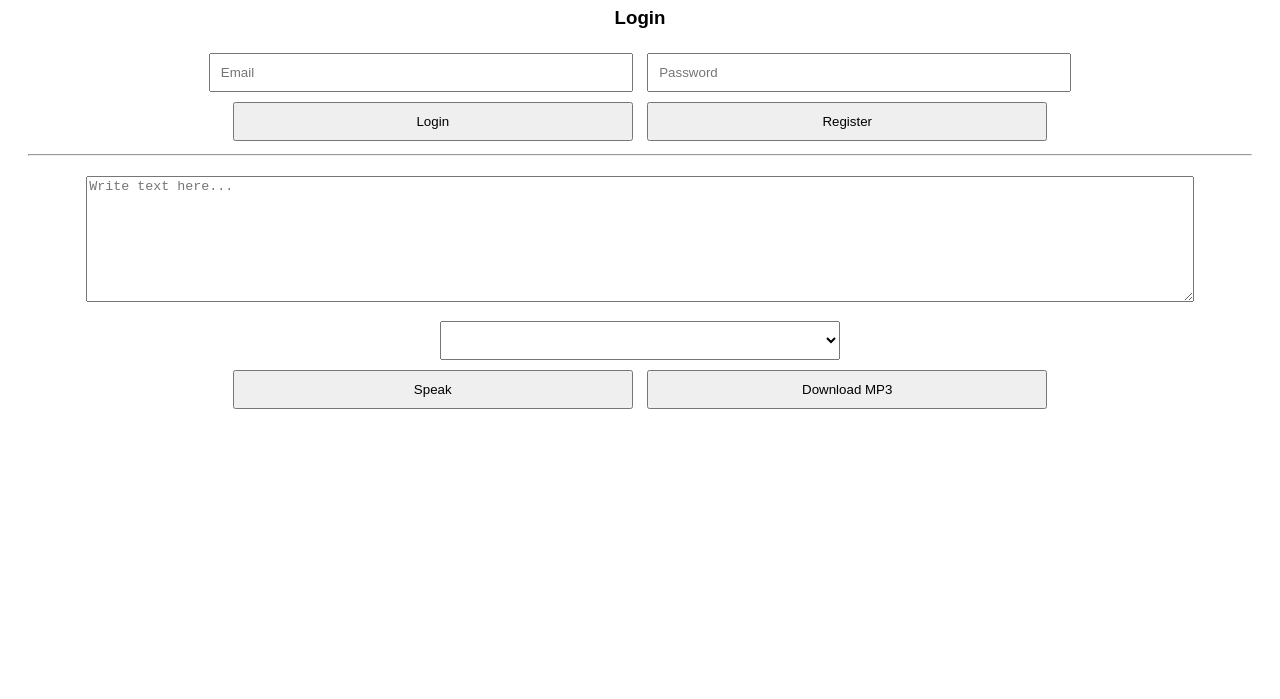
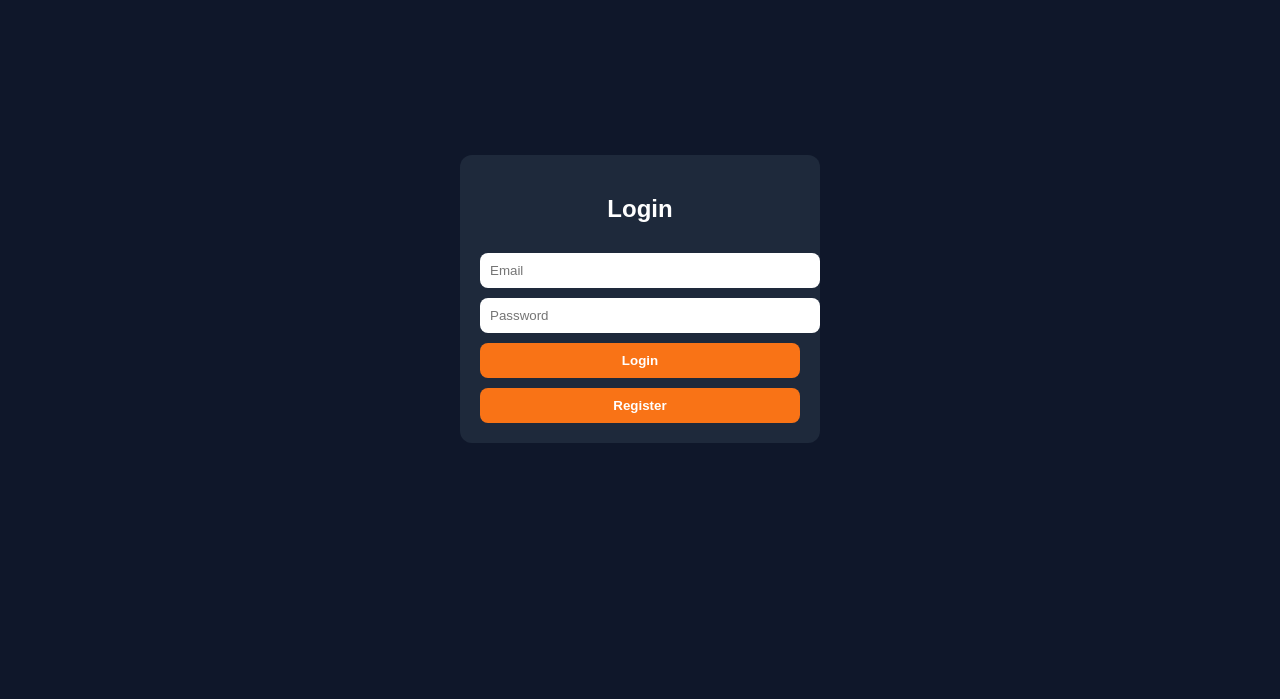
Before and after one commit to Sardeveloper/SAR-text-to-speech, a website: page public/index.html in a window 1280 px wide. Shown: the part 101-800 px from the top of the page. Drawn offline with Linux system fonts and the light colour scheme.

Commit message:
Fix UI: login flow + SaaS dashboard design

```diff
--- a/public/index.html
+++ b/public/index.html
@@ -1,63 +1,128 @@
 <!DOCTYPE html>
 <html>
 <head>
-  <title>SAR Text to Speech</title>
+  <title>SAR Text-to-Speech</title>
   <meta name="viewport" content="width=device-width, initial-scale=1.0">
 
   <style>
     body {
-      font-family: Arial;
-      text-align: center;
+      margin: 0;
+      font-family: Arial, sans-serif;
+      background: #0f172a;
+      color: white;
+    }
+
+    /* LOGIN SCREEN */
+    .login-screen {
+      display: flex;
+      justify-content: center;
+      align-items: center;
+      height: 100vh;
+      flex-direction: column;
+    }
+
+    .card {
+      background: #1e293b;
+      padding: 20px;
+      border-radius: 12px;
+      width: 320px;
+    }
+
+    input, button, select, textarea {
+      width: 100%;
+      margin-top: 10px;
+      padding: 10px;
+      border-radius: 8px;
+      border: none;
+    }
+
+    button {
+      background: #f97316;
+      color: white;
+      cursor: pointer;
+      font-weight: bold;
+    }
+
+    button:hover {
+      background: #ea580c;
+    }
+
+    /* MAIN APP */
+    .app {
+      display: none;
       padding: 20px;
     }
 
-    textarea {
-      width: 90%;
-      height: 120px;
-      margin-bottom: 10px;
+    .header {
+      background: #111827;
+      padding: 15px;
+      text-align: center;
+      font-size: 20px;
+      font-weight: bold;
     }
 
-    select, button, input {
-      padding: 10px;
-      margin: 5px;
-      width: 90%;
-      max-width: 400px;
+    .container {
+      max-width: 600px;
+      margin: auto;
+      margin-top: 30px;
     }
 
-    .box {
-      margin-top: 20px;
+    textarea {
+      height: 120px;
+      resize: none;
+    }
+
+    .row {
+      display: flex;
+      gap: 10px;
+    }
+
+    .row button {
+      flex: 1;
     }
   </style>
 </head>
 
 <body>
 
-  <h1>SAR Text-to-Speech</h1>
+<!-- LOGIN PAGE -->
+<div class="login-screen" id="loginScreen">
 
-  <!-- LOGIN -->
-  <div class="box">
-    <h3>Login</h3>
-    <input id="email" placeholder="Email" />
-    <input id="password" type="password" placeholder="Password" />
+  <div class="card">
+    <h2 style="text-align:center;">Login</h2>
+
+    <input id="email" placeholder="Email">
+    <input id="password" type="password" placeholder="Password">
 
     <button onclick="login()">Login</button>
     <button onclick="register()">Register</button>
   </div>
 
-  <hr>
+</div>
 
-  <!-- TEXT AREA -->
-  <div class="box">
-    <textarea id="text" placeholder="Write text here..."></textarea>
+<!-- MAIN APP -->
+<div class="app" id="app">
 
-    <br>
+  <div class="header">
+    SAR Text-to-Speech Dashboard
+  </div>
+
+  <div class="container">
+
+    <textarea id="text" placeholder="Write something..."></textarea>
 
     <select id="voice"></select>
 
-    <br>
+    <div class="row">
+      <button onclick="speak()">Speak</button>
+      <button onclick="downloadSpeech()">Download</button>
+    </div>
 
-    <button onclick="speak()">Speak</button>
-    <button onclick="downloadSpeech()">Download MP3</button>
+    <button onclick="logout()" style="margin-top:15px; background:red;">
+      Logout
+    </button>
+
+  </div>
 </div>
 
 <script>
@@ -66,20 +131,19 @@
 
 function loadVoices() {
   voices = speechSynthesis.getVoices();
+  const v = document.getElementById("voice");
 
-      const voiceSelect = document.getElementById("voice");
-      voiceSelect.innerHTML = "";
+  v.innerHTML = "";
 
   voices.forEach((voice, i) => {
-        const option = document.createElement("option");
+    let option = document.createElement("option");
     option.value = i;
-        option.textContent = voice.name + " (" + voice.lang + ")";
-        voiceSelect.appendChild(option);
+    option.textContent = voice.name;
+    v.appendChild(option);
   });
 }
 
 speechSynthesis.onvoiceschanged = loadVoices;
-
 loadVoices();
 
 // ---------------- LOGIN ----------------
@@ -95,7 +159,13 @@
   });
 
   const data = await res.json();
-      alert(JSON.stringify(data));
+
+  if (data.success) {
+    document.getElementById("loginScreen").style.display = "none";
+    document.getElementById("app").style.display = "block";
+  } else {
+    alert(data.error || "Login failed");
+  }
 }
 
 // ---------------- REGISTER ----------------
@@ -111,21 +181,20 @@
   });
 
   const data = await res.json();
-      alert(JSON.stringify(data));
+
+  alert(data.success ? "Registered!" : data.error);
 }
 
 // ---------------- SPEAK ----------------
 function speak() {
 
   const text = document.getElementById("text").value;
-
   const voiceIndex = document.getElementById("voice").value;
 
-      const utterance = new SpeechSynthesisUtterance(text);
+  const utter = new SpeechSynthesisUtterance(text);
+  utter.voice = voices[voiceIndex];
 
-      utterance.voice = voices[voiceIndex];
-
-      speechSynthesis.speak(utterance);
+  speechSynthesis.speak(utter);
 }
 
 // ---------------- DOWNLOAD ----------------
@@ -142,15 +211,19 @@
   const data = await res.json();
 
   if (data.audio) {
-
     const a = document.createElement("a");
     a.href = data.audio;
     a.download = "speech.wav";
     a.click();
+  } else {
+    alert("Failed");
+  }
+}
 
-      } else {
-        alert("Download failed");
-      }
+// ---------------- LOGOUT ----------------
+function logout() {
+  document.getElementById("loginScreen").style.display = "flex";
+  document.getElementById("app").style.display = "none";
 }
 
 </script>
```
Lines whose indentation alone changed are shown as unchanged.
